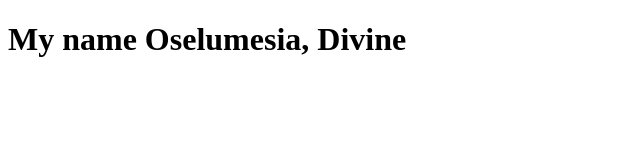
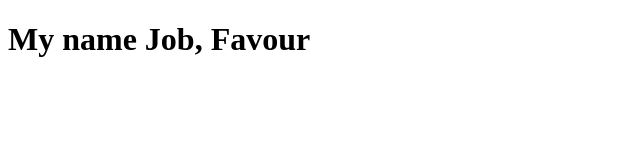
Before and after one commit to LibertyCollege/Student-Second-Term-22-23, a plain HTML site: page index.html in a window 1280 px wide. Shown: the whole page, without its empty margins (0-640 px from the left). Drawn offline with Linux system fonts and the light colour scheme.

Commit message:
first commit of Job Favour

```diff
--- a/index.html
+++ b/index.html
@@ -22,9 +22,9 @@
       href="./favicon_io/favicon-16x16.png"
     />
     <link rel="manifest" href="./favicon_io/site.webmanifest" />
-    <title>Oselumesia Divine</title>
+    <title>Job Favour</title>
   </head>
   <body>
-    <h1>My name Oselumesia, Divine</h1>
+    <h1>My name Job, Favour</h1>
   </body>
 </html>
```
Also changed, not shown: 1 other file.
